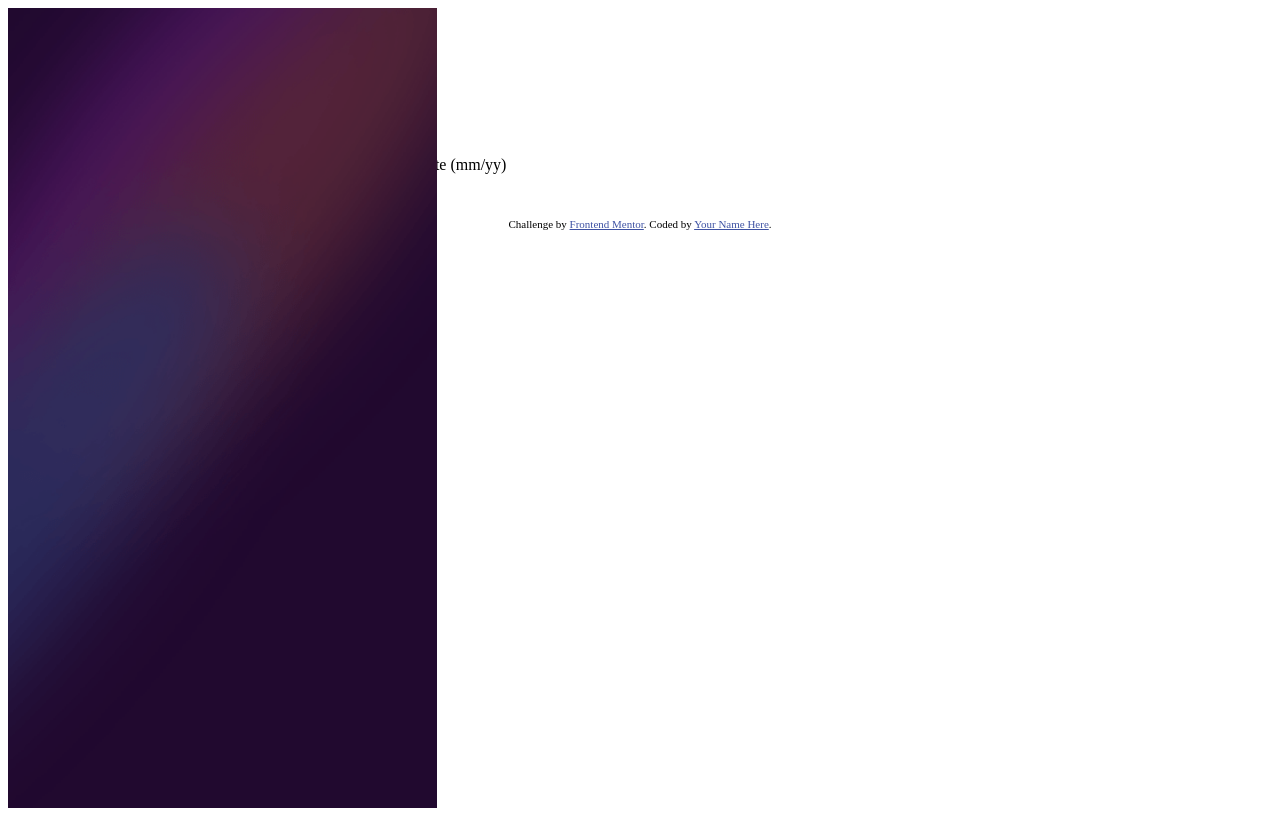
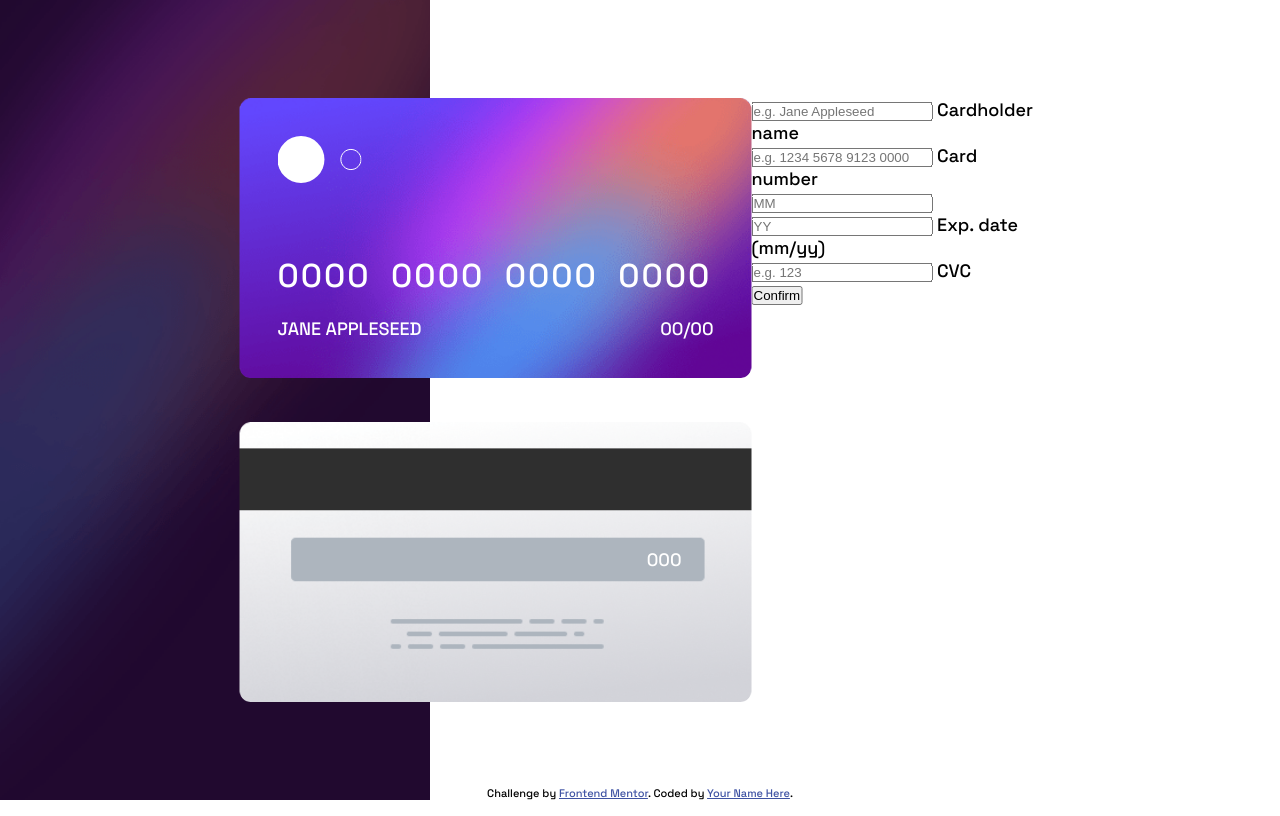
Before and after one commit to hector1234567/interactive-card-details-form, a website: page index.html in a window 1280 px wide. Drawn offline with Linux system fonts and the light colour scheme.

Commit message:
Acabadas cards

```diff
--- a/index.html
+++ b/index.html
@@ -8,10 +8,6 @@
 
   <title>Frontend Mentor | Interactive card details form</title>
   <link rel="stylesheet" href="style.css">
-  <style>
-    .attribution { font-size: 11px; text-align: center; }
-    .attribution a { color: hsl(228, 45%, 44%); }
-  </style>
 </head>
 <body>
   <picture class="background__picture">
@@ -20,7 +16,7 @@
   </picture>
   <main>
     <div class="cards-container">
-      <div class="card__front">
+      <div class="card card__front">
         <img src="images/card-logo.svg" class="card__front--logo" alt="Logo">
         <div class="card__front--number">
           <span>0000</span>
@@ -31,7 +27,9 @@
         <div class="card__front--user-name">Jane Appleseed</div>
         <div class="card__front--exp-date">00/00</div>
       </div>
-      <div class="card__back"></div>
+      <div class="card card__back">
+        <div class="card__back--cvc">000</div>
+      </div>
     </div>
     <div class="form-container">
       <form action="#" method="post">
--- a/sass/_base.scss
+++ b/sass/_base.scss
@@ -6,3 +6,13 @@
     --color-light-grayish-violet: hsl(279, 6%, 55%);
     --color-very-dark-violet: hsl(278, 68%, 11%);
 }
+
+* {
+    margin: 0;
+    padding: 0;
+    box-sizing: border-box;
+}
+
+html {
+    font-size: 62.5%;
+}
--- a/sass/_layout.scss
+++ b/sass/_layout.scss
@@ -1,11 +1,27 @@
 body {
     background-color: var(--color-white);
     height: 100vh;
+    font-size: 1.8rem;
+    font-family: SpaceGrotesk, sans-serif;
+    font-weight: 500;
 
     position: relative;
 
     & > .background__picture img {
         position: absolute;
         height: 100%;
+        width: 33.6vw;
+        object-fit: cover;
+        z-index: -1;
     }
 }
+
+main {
+    display: flex;
+    justify-content: center;
+
+    position: absolute;
+    top: 50%;
+    left: 50%;
+    transform: translate(-50%, -50%);
+}
--- a/sass/_typography.scss
+++ b/sass/_typography.scss
@@ -0,0 +1,4 @@
+@font-face {
+    font-family: SpaceGrotesk;
+    src: url('/fonts/SpaceGrotesk-Medium.ttf');
+}
--- /dev/null
+++ b/sass/components/_attribution.scss
@@ -0,0 +1,15 @@
+.attribution {
+    font-size: 11px;
+    text-align: center;
+
+    position: absolute;
+    background-color: hsla(0, 0%, 100%, 0.5);
+
+    bottom: 0;
+    left: 50vw;
+    transform: translateX(-50%);
+}
+
+.attribution a {
+    color: hsl(228, 45%, 44%);
+}
--- /dev/null
+++ b/sass/components/_card.scss
@@ -0,0 +1,73 @@
+.cards-container {
+    width: 62rem;
+    height: 60.4rem;
+
+    display: flex;
+    flex-direction: column;
+    justify-content: space-between;
+}
+
+.card {
+    height: 28rem;
+    width: 51.2rem;
+    padding: 3.8rem;
+    color: var(--color-white);
+    border-radius: 1.1rem;
+
+    transition: all .2s ease-out;
+
+    &:hover {
+        transform: translateY(-.5rem);
+        box-shadow: 0 1.5rem 1.5rem rgba(0, 0, 0, 0.2);
+    }
+
+    &__front {
+        align-self: flex-start;
+        background: url('./images/bg-card-front.png');
+        background-size: 100%;
+
+        display: grid;
+        grid-template-columns: 1fr 1fr;
+        grid-template-rows: 1fr auto auto;
+
+        grid-row-gap: 20px;
+        grid-column-gap: 30px;
+
+        &--logo {
+            grid-column: 1 / 3;
+        }
+
+        &--number {
+            grid-column: 1 / 3;
+
+            font-size: 3.3rem;
+            letter-spacing: .2rem;
+
+            & span:not(:last-child) {
+                margin-right: 1rem;
+            }
+        }
+
+        &--user-name {
+            text-transform: uppercase;
+        }
+
+        &--exp-date {
+            justify-self: end;
+        }
+    }
+
+    &__back {
+        align-self: flex-end;
+        background: url('./images/bg-card-back.png');
+        background-size: 100%;
+
+        position: relative;
+
+        &--cvc {
+            position: absolute;
+            top: 12.6rem;
+            right: 7rem;
+        }
+    }
+}
--- a/sass/main.scss
+++ b/sass/main.scss
@@ -2,4 +2,5 @@
 @import "typography";
 @import "layout";
 
-// @import "components/attribution";
+@import "components/attribution";
+@import "components/card";
```
Also changed, not shown: fonts/SpaceGrotesk-Medium.ttf (added), style.css.
